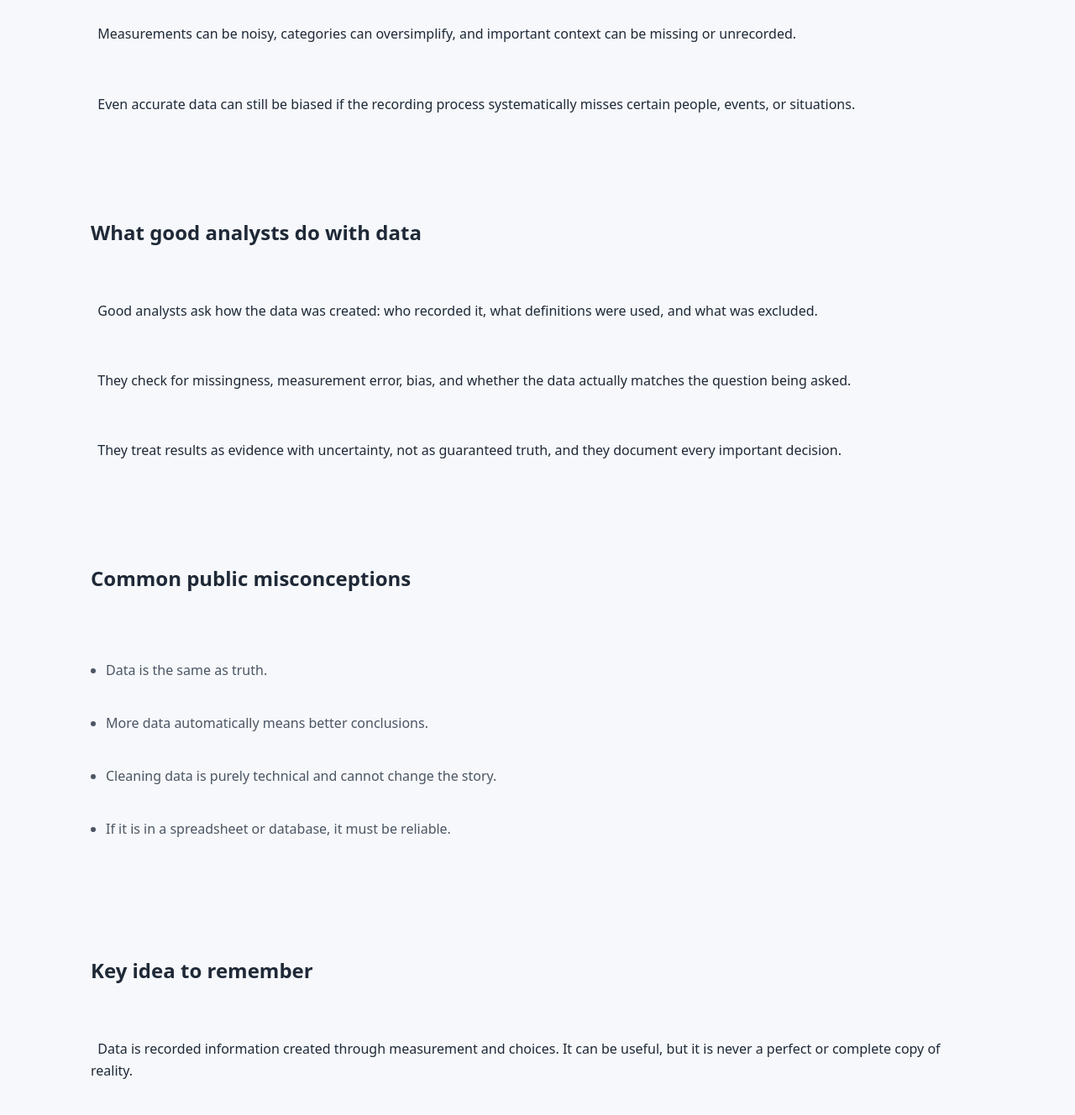
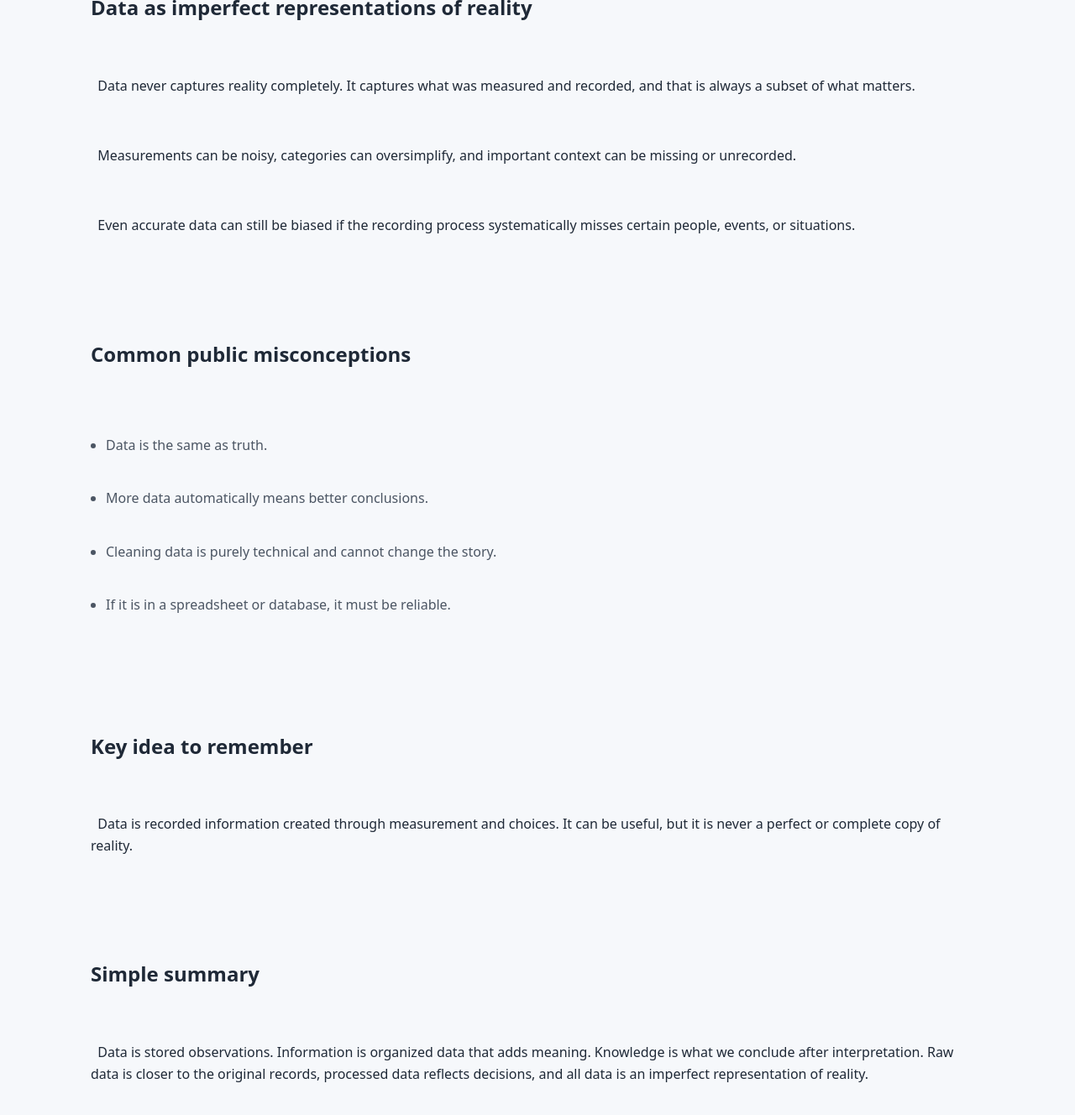
Before and after one commit to ammar-homaida-statistics/easystatisticsacademy, a Jekyll site: the page built from foundations/what-is-data/index.md, in a window 1280 px wide and 1400 px high, scrolled down 2879 px. Shown: the top 1328 px of the window at 84% size. Built offline with Jekyll 4.4.1, drawn with Linux system fonts in a browser that asks for light colours; some of the changed text lies outside the part shown.

Commit message:
Update index.md

```diff
--- a/foundations/what-is-data/index.md
+++ b/foundations/what-is-data/index.md
@@ -21,6 +21,14 @@ lesson\_order: 5
 <meta name="esa-lesson-title" content="What Is Data?">
 
 <meta name="esa-lesson-url" content="/foundations/what-is-data/">
+
+
+
+<a class="btn btn-primary" href="/foundations/statistical-questions/">
+
+&nbsp; Previous: Statistical Questions
+
+</a>
 
 
 
@@ -264,42 +272,6 @@ lesson\_order: 5
 
 &nbsp; <div class="content-narrow">
 
-&nbsp;   <h2>What good analysts do with data</h2>
-
-
-
-&nbsp;   <p>
-
-&nbsp;     Good analysts ask how the data was created: who recorded it, what definitions were used, and what was excluded.
-
-&nbsp;   </p>
-
-
-
-&nbsp;   <p>
-
-&nbsp;     They check for missingness, measurement error, bias, and whether the data actually matches the question being asked.
-
-&nbsp;   </p>
-
-
-
-&nbsp;   <p>
-
-&nbsp;     They treat results as evidence with uncertainty, not as guaranteed truth, and they document every important decision.
-
-&nbsp;   </p>
-
-&nbsp; </div>
-
-</section>
-
-
-
-<section class="section">
-
-&nbsp; <div class="content-narrow">
-
 &nbsp;   <h2>Common public misconceptions</h2>
 
 
```
Also changed, not shown: other parts of foundations/what-is-data/index.md (+14 -2 lines).
